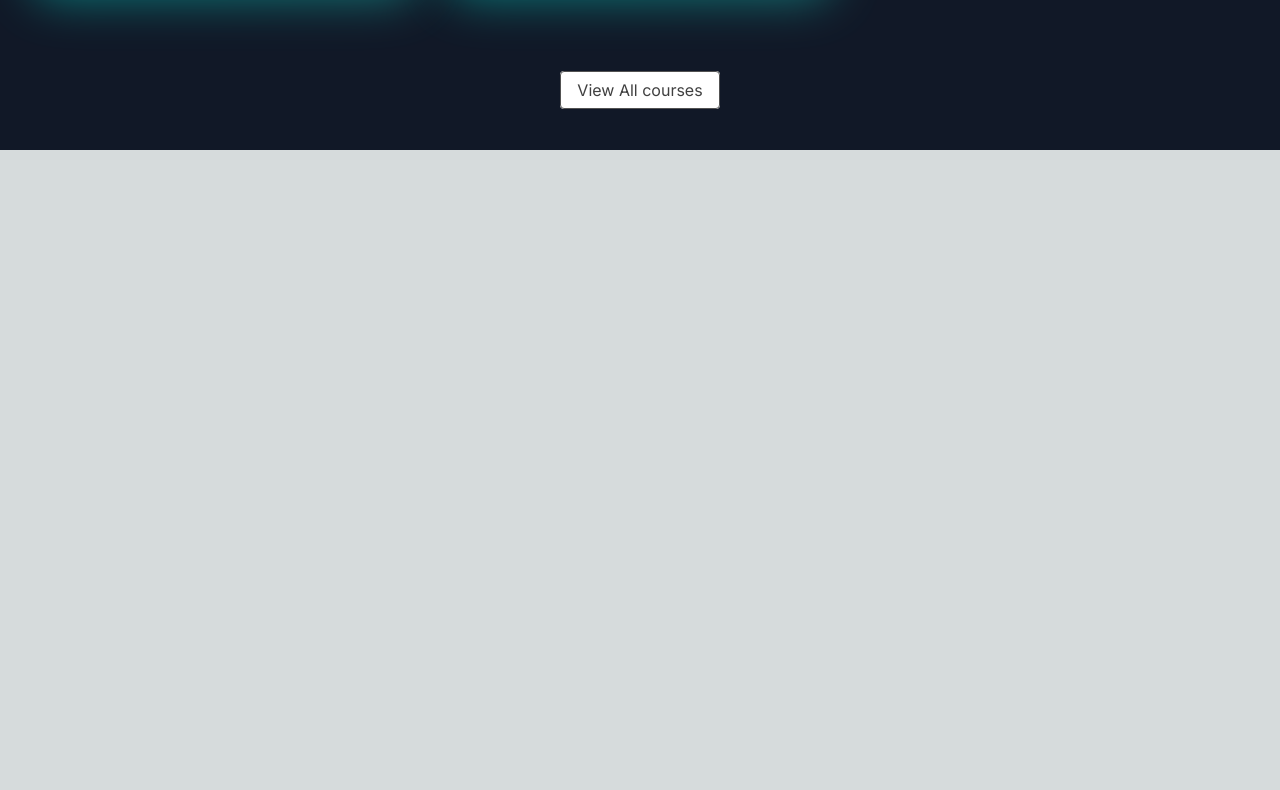
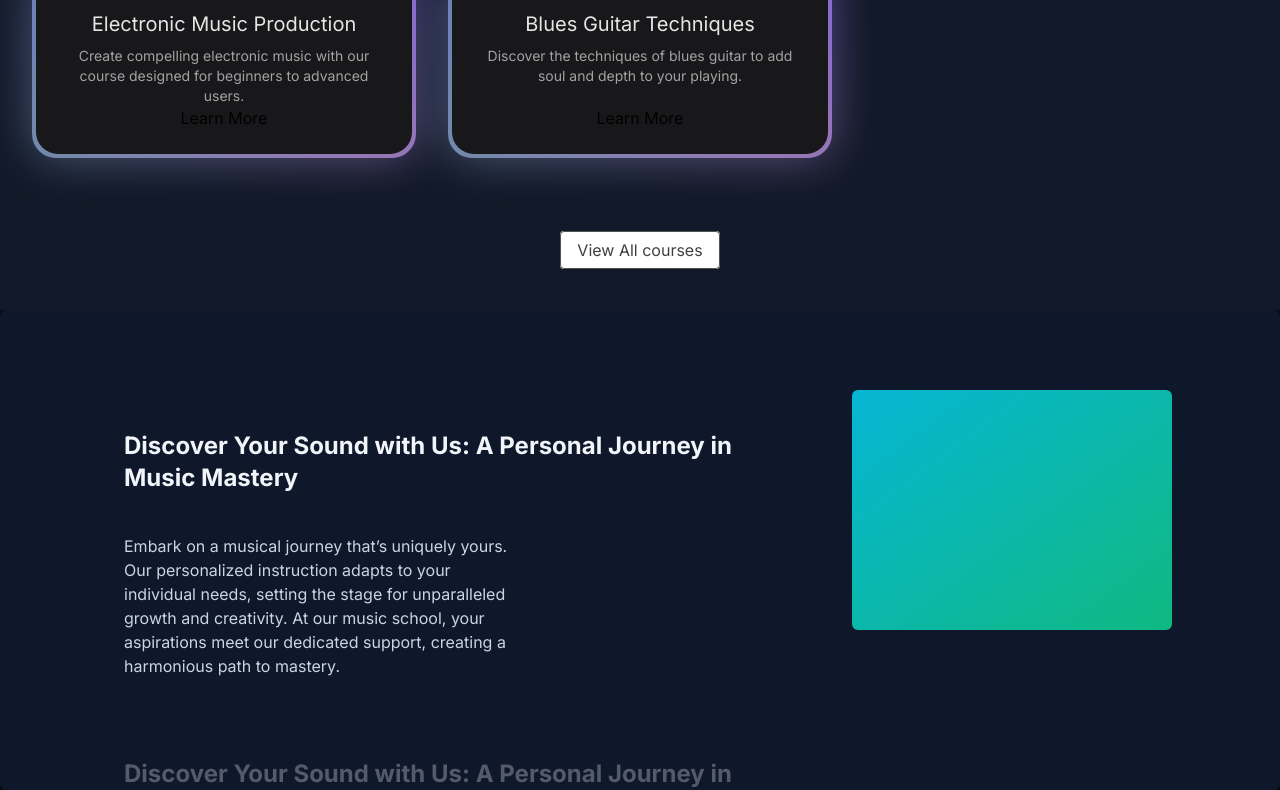
Before and after one commit to Hruthik-28/music-next.js, a Next.js app: page / in a window 1280 px wide. Shown: the part 1218-2008 px from the top of the page. Before the commit the page ends 1368 px from the top, so only its background shows below. Built offline with nearby package versions, Linux system fonts and the light colour scheme.

Commit message:
add WhyChoseUs section

```diff
--- a/src/app/page.tsx
+++ b/src/app/page.tsx
@@ -1,5 +1,6 @@
 import FeaturedCourses from "@/components/FeaturedCourses";
 import HeroSection from "@/components/HeroSection";
+import WhyChooseUs from "@/components/WhyChoseUs";
 import Image from "next/image";
 
 export default function Home() {
@@ -7,6 +8,7 @@
     <main className="min-h-screen bg-black/[0.96] antialiased bg-grid-white/[0.02]">
       <HeroSection />
       <FeaturedCourses />
+      <WhyChooseUs />
     </main>
   );
 }
--- a/src/components/HeroSection.tsx
+++ b/src/components/HeroSection.tsx
@@ -6,7 +6,7 @@
 function HeroSection() {
     return (
         <>
-            <div className='h-auto md:h-[40rem] w-full flex flex-col items-center justify-center relative overflow-hidden mx-auto py-10 md:py-0'>
+            <div className='h-screen w-full flex flex-col items-center justify-center relative overflow-hidden mx-auto py-10 md:py-0'>
                     <Spotlight className="-top-40 left-0 md:left-60 md:-top-20" fill='white'/>
                     <div className='p-4 relative z-10 w-full text-center'>
                         <h1 className="mt-20 md:mt-0 text-4xl md:text-7xl font-bold bg-clip-text text-transparent bg-gradient-to-b from-neutral-50 to-neutral-400">Master the art of music</h1>
--- /dev/null
+++ b/src/components/WhyChoseUs.tsx
@@ -0,0 +1,46 @@
+"use client";
+import React from "react";
+import { StickyScroll } from "./ui/sticky-scroll-reveal";
+
+const musicSchoolContent = [
+    {
+      title: 'Discover Your Sound with Us: A Personal Journey in Music Mastery',
+      description:
+        'Embark on a musical journey that’s uniquely yours. Our personalized instruction adapts to your individual needs, setting the stage for unparalleled growth and creativity. At our music school, your aspirations meet our dedicated support, creating a harmonious path to mastery.',
+    },
+    {
+      title: 'Discover Your Sound with Us: A Personal Journey in Music Mastery',
+      description:
+        'Embark on a musical journey that’s uniquely yours. Our personalized instruction adapts to your individual needs, setting the stage for unparalleled growth and creativity. At our music school, your aspirations meet our dedicated support, creating a harmonious path to mastery.',
+    },
+    {
+      title: 'Discover Your Sound with Us: A Personal Journey in Music Mastery',
+      description:
+        'Embark on a musical journey that’s uniquely yours. Our personalized instruction adapts to your individual needs, setting the stage for unparalleled growth and creativity. At our music school, your aspirations meet our dedicated support, creating a harmonious path to mastery.',
+    },
+    {
+      title: 'Live Feedback & Engagement',
+      description:
+        'Immerse yourself in an interactive learning experience where feedback is immediate, just like real-time changes in a collaborative project. This approach enhances your understanding and mastery of music concepts and performance techniques.',
+    },
+    {
+      title: 'Cutting-Edge Curriculum',
+      description:
+        'Our curriculum is continuously updated to include the latest music education trends and technologies, ensuring you’re always learning with the most current and effective methods. Say goodbye to outdated materials and welcome an education that evolves with the industry.',
+    },
+    {
+      title: 'Limitless Learning Opportunities',
+      description:
+        'With our expansive resource library and dynamic course offerings, you’ll never find yourself without something new to explore. Our platform provides continuous opportunities for growth, ensuring your musical skills are always advancing.',
+    },
+  ];
+
+function WhyChooseUs() {
+  return (
+    <div className="scrollbar-hide">
+        <StickyScroll content={musicSchoolContent}/>
+    </div>
+  )
+}
+
+export default WhyChooseUs
--- /dev/null
+++ b/src/components/ui/sticky-scroll-reveal.tsx
@@ -0,0 +1,88 @@
+"use client";
+import React, { useRef } from "react";
+import { useMotionValueEvent, useScroll } from "framer-motion";
+import { motion } from "framer-motion";
+
+export const StickyScroll = ({
+  content,
+}: {
+  content: {
+    title: string;
+    description: string;
+  }[];
+}) => {
+  const [activeCard, setActiveCard] = React.useState(0);
+  const ref = useRef<any>(null);
+  const { scrollYProgress } = useScroll({
+    container: ref,
+    offset: ["start start", "end start"],
+  });
+  const cardLength = content.length;
+
+  useMotionValueEvent(scrollYProgress, "change", (latest) => {
+    const cardsBreakpoints = content.map((_, index) => index / cardLength);
+    cardsBreakpoints.forEach((breakpoint, index) => {
+      if (latest > breakpoint - 0.2 && latest <= breakpoint) {
+        setActiveCard(() => index);
+      }
+    });
+  });
+
+  const backgroundColors = [
+    "var(--slate-900)",
+    "var(--black)",
+    "var(--neutral-900)",
+  ];
+  const linearGradients = [
+    "linear-gradient(to bottom right, var(--cyan-500), var(--emerald-500))",
+    "linear-gradient(to bottom right, var(--pink-500), var(--indigo-500))",
+    "linear-gradient(to bottom right, var(--orange-500), var(--yellow-500))",
+  ];
+  return (
+    <motion.div
+      animate={{
+        backgroundColor: backgroundColors[activeCard % backgroundColors.length],
+      }}
+      className="h-[30rem] overflow-y-auto flex justify-center relative space-x-10 rounded-md p-10"
+      ref={ref}
+    >
+      <div className="div relative flex items-start px-4">
+        <div className="max-w-2xl">
+          {content.map((item, index) => (
+            <div key={item.title + index} className="my-20">
+              <motion.h2
+                initial={{
+                  opacity: 0,
+                }}
+                animate={{
+                  opacity: activeCard === index ? 1 : 0.3,
+                }}
+                className="text-2xl font-bold text-slate-100"
+              >
+                {item.title}
+              </motion.h2>
+              <motion.p
+                initial={{
+                  opacity: 0,
+                }}
+                animate={{
+                  opacity: activeCard === index ? 1 : 0.3,
+                }}
+                className="text-kg text-slate-300 max-w-sm mt-10"
+              >
+                {item.description}
+              </motion.p>
+            </div>
+          ))}
+          <div className="h-40" />
+        </div>
+      </div>
+      <motion.div
+        animate={{
+          background: linearGradients[activeCard % linearGradients.length],
+        }}
+        className="hidden lg:block h-60 w-80 rounded-md bg-white sticky top-10 overflow-hidden"
+      ></motion.div>
+    </motion.div>
+  );
+};
```
